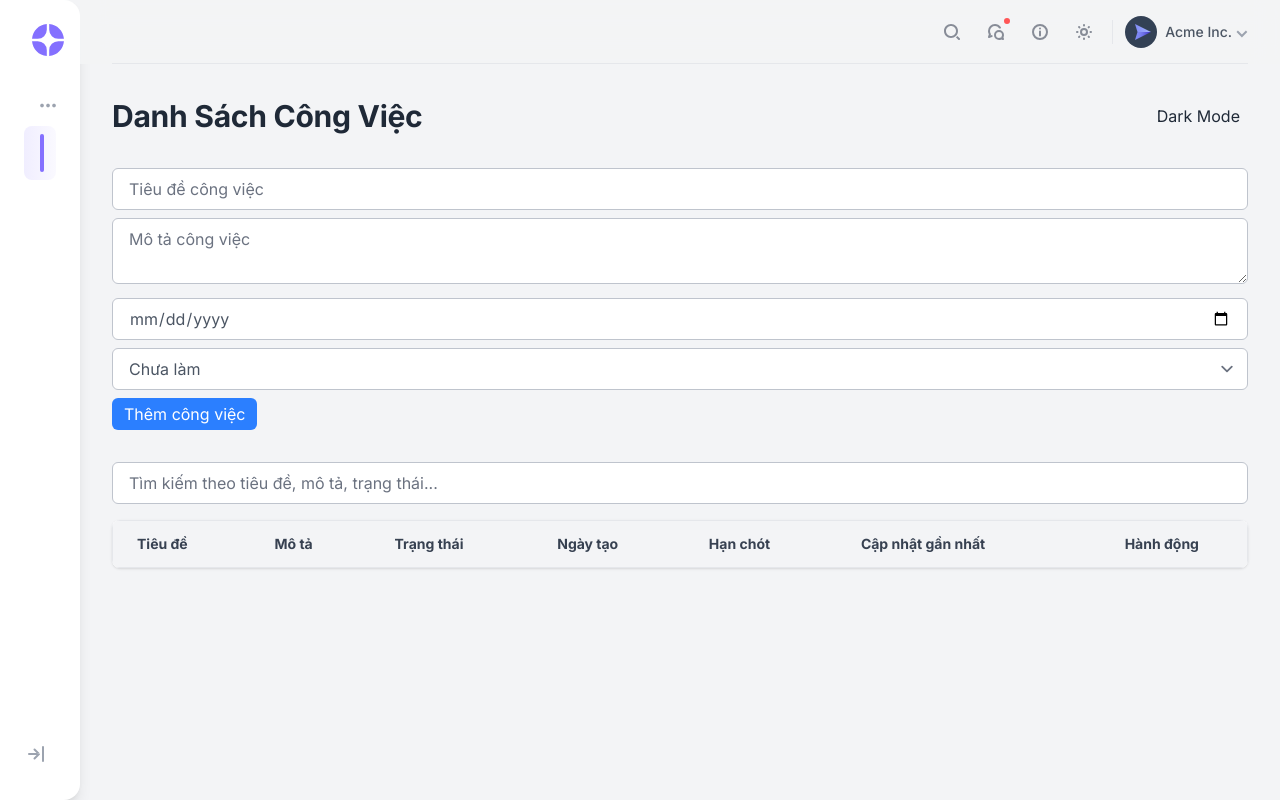
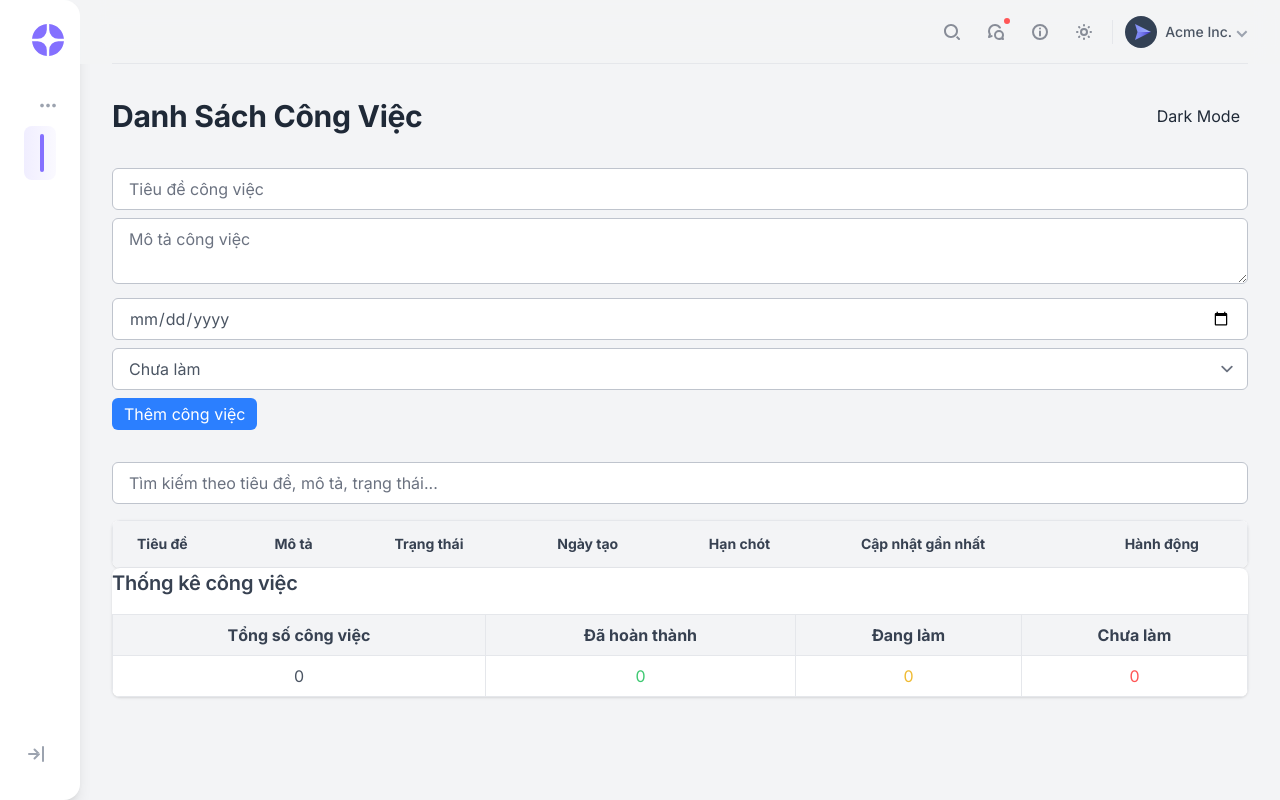
Before and after one commit to dangcong1401/thuctap, a React (Vite) app in the folder tailwind-dashboard-template-main/: page / in a window 1280 px wide. Built offline with nearby package versions, Linux system fonts and the light colour scheme.

Commit message:
heeeeheeee

```diff
--- a/tailwind-dashboard-template-main/src/pages/Dashboard.jsx
+++ b/tailwind-dashboard-template-main/src/pages/Dashboard.jsx
@@ -6,6 +6,12 @@ import { Edit, CheckCircle, Trash2 } from 'lucide-react';
 
 
 function Dashboard() {
+  const [taskStats, setTaskStats] = useState({
+    total: 0,
+    completed: 0,
+    inProgress: 0,
+    notStarted: 0,
+  });
   const [searchTerm, setSearchTerm] = useState('');
   const [editingTaskId, setEditingTaskId] = useState(null);
   const [sidebarOpen, setSidebarOpen] = useState(false);
@@ -81,6 +87,16 @@ function Dashboard() {
     ));
   }, [tasks, filter, searchTerm]);
 
+  useEffect(() => {
+    const total = tasks.length;
+    const completed = tasks.filter(task => task.status === 'Hoàn thành').length;
+    const inProgress = tasks.filter(task => task.status === 'Đang làm').length;
+    const notStarted = tasks.filter(task => task.status === 'Chưa làm').length;
+
+    setTaskStats({ total, completed, inProgress, notStarted });
+  }, [tasks]);
+
+
 
   return (
     <div className="flex h-screen overflow-hidden">
@@ -150,9 +166,29 @@ function Dashboard() {
                         <Trash2 size={20} />
                         </button>
                         </td>
-
                     </tr>
                   ))}
+                </tbody>
+              </table>
+            </div>
+            <div className="overflow-x-auto bg-white shadow rounded-lg">
+              <h2 className="text-xl font-semibold text-gray-700 dark:text-dark-100 mb-4">Thống kê công việc</h2>
+              <table className="min-w-full border border-gray-300">
+                <thead>
+                  <tr className="bg-gray-100 dark:bg-gray-800 text-gray-700 dark:text-gray-300">
+                    <th className="px-4 py-2 border">Tổng số công việc</th>
+                    <th className="px-4 py-2 border">Đã hoàn thành</th>
+                    <th className="px-4 py-2 border">Đang làm</th>
+                    <th className="px-4 py-2 border">Chưa làm</th>
+                  </tr>
+                </thead>
+                <tbody>
+                  <tr className="text-center">
+                    <td className="px-4 py-2 border">{taskStats.total}</td>
+                    <td className="px-4 py-2 border text-green-500">{taskStats.completed}</td>
+                    <td className="px-4 py-2 border text-yellow-500">{taskStats.inProgress}</td>
+                    <td className="px-4 py-2 border text-red-500">{taskStats.notStarted}</td>
+                  </tr>
                 </tbody>
               </table>
             </div>
```
